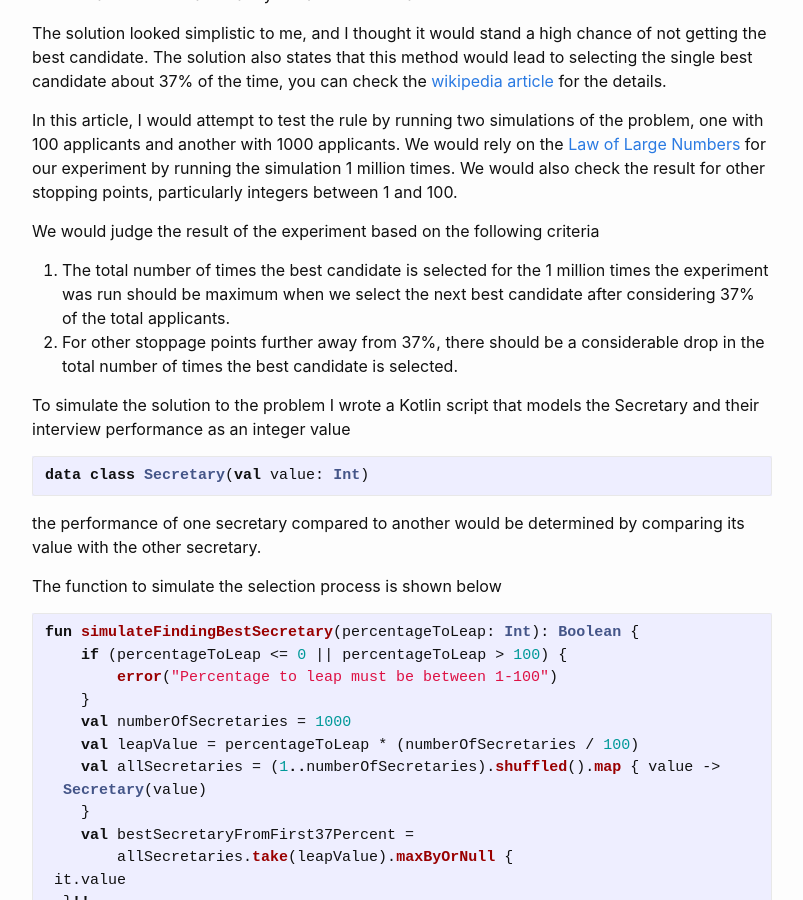
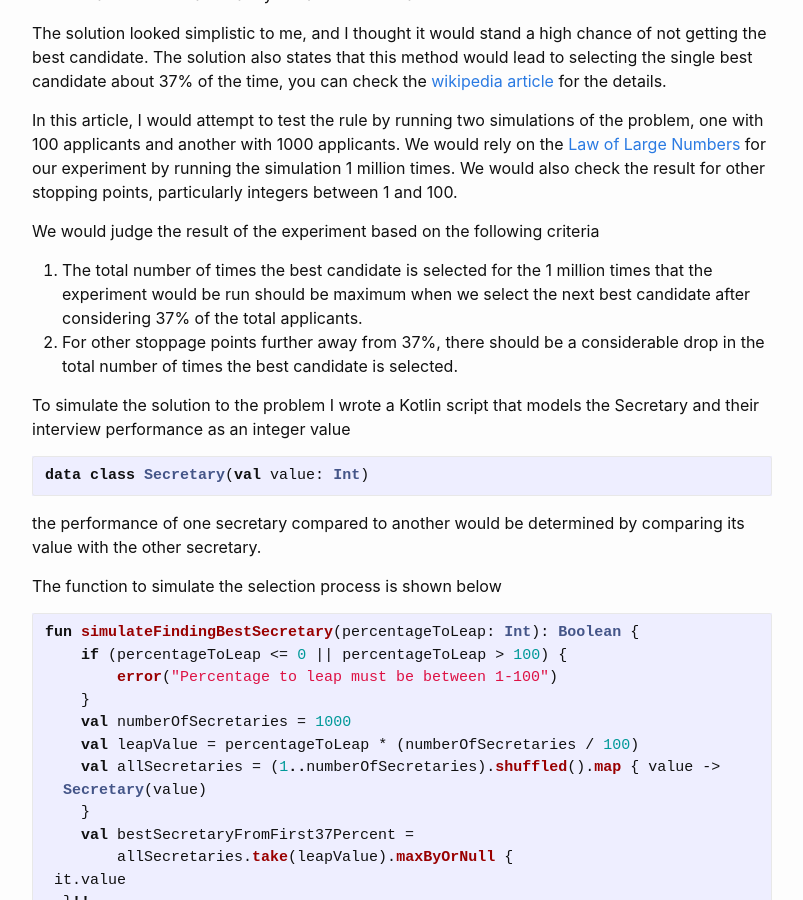
Before and after one commit to Oziomajnr/Ozioma-Personal-Website, a Jekyll site: the page built from blog/_posts/2022-01-09-secretary-problem-experiment.md, in a window 1280 px wide and 900 px high, scrolled down 884 px. Shown: the whole window, without its empty margins (238-1041 px from the left). Built offline with Jekyll 4.4.1, drawn with Linux system fonts in a browser that asks for light colours; comment, search, counter and statistics services are not loaded.

```diff
--- a/blog/_posts/2022-01-09-secretary-problem-experiment.md
+++ b/blog/_posts/2022-01-09-secretary-problem-experiment.md
@@ -25,7 +25,7 @@ In this article, I would attempt to test the rule by running two simulations of
 
 We would judge the result of the experiment based on the following criteria
 
-1. The total number of times the best candidate is selected for the 1 million times the experiment was run should be maximum when we select the next best candidate after considering 37% of the total applicants.
+1. The total number of times the best candidate is selected for the 1 million times that the experiment would be run should be maximum when we select the next best candidate after considering 37% of the total applicants.
 2. For other stoppage points further away from 37%, there should be a considerable drop in the total number of times the best candidate is selected.
 
 To simulate the solution to the problem I wrote a Kotlin script that models the Secretary and their interview performance as an integer value
--- a/index.html
+++ b/index.html
@@ -144,6 +144,9 @@
             <li>
                 <a href="https://lichess.org/@/ogbe" target="_blank">Li Chess</a>
             </li>
+            <li>
+                <a href="https://ratings.fide.com/profile/8515662" target="_blank">Fide</a>
+            </li>
         </ul>
     </li>
 </ul>
```
